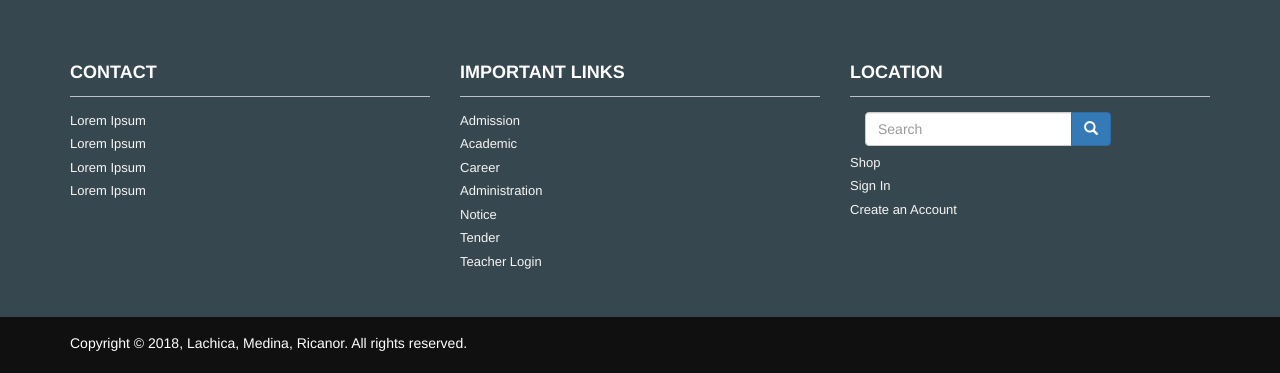
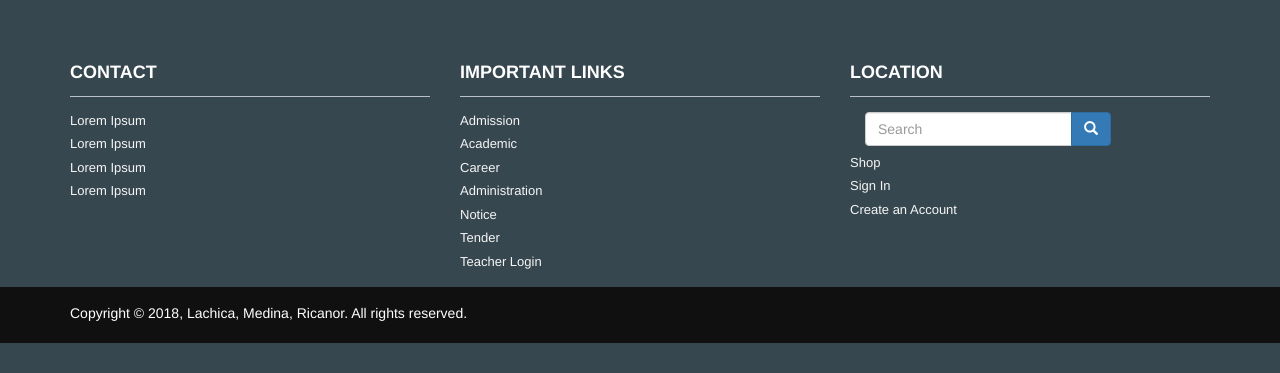
Before and after one commit to Marlcelo/Shoeversity, a PHP site: page /views/register.php in a window 1280 px wide. Shown: the part 909-1282 px from the top of the page. Run offline with PHP 8.4, Linux system fonts and the light colour scheme.

Commit message:
Fixed footer class

```diff
--- a/templates/public_footer.php
+++ b/templates/public_footer.php
@@ -25,8 +25,7 @@
 	</div>
 </footer>         -->
 
-<footer>
-    <div class="footer" id="footer">
+<footer class="footer" id="footer">
     <div class="container">
         <div class="row">
             <div class="col-md-4">
@@ -72,7 +71,6 @@
   <!--/.row-->
 </div>
 <!--/.container-->
-    </div>
 <!--/.footer-->
 
 <div class="footer-bottom">
```
Lines whose indentation alone changed are shown as unchanged.
